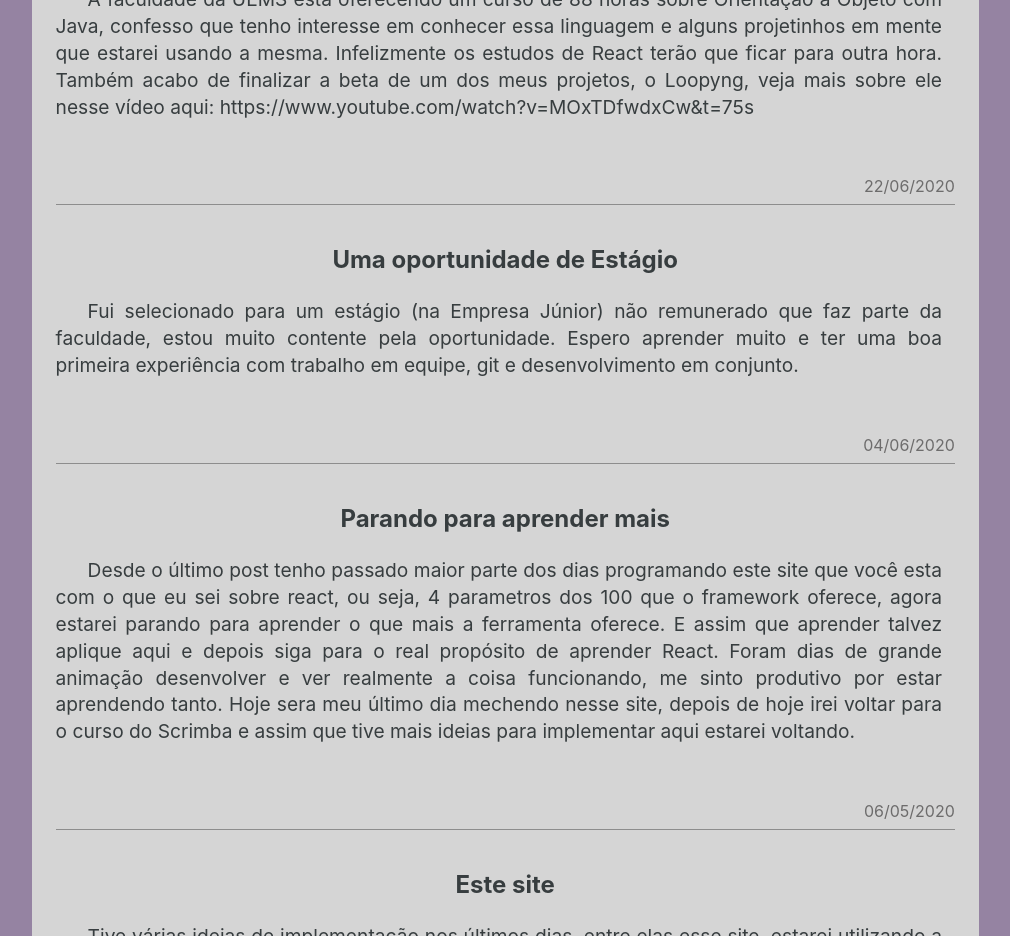
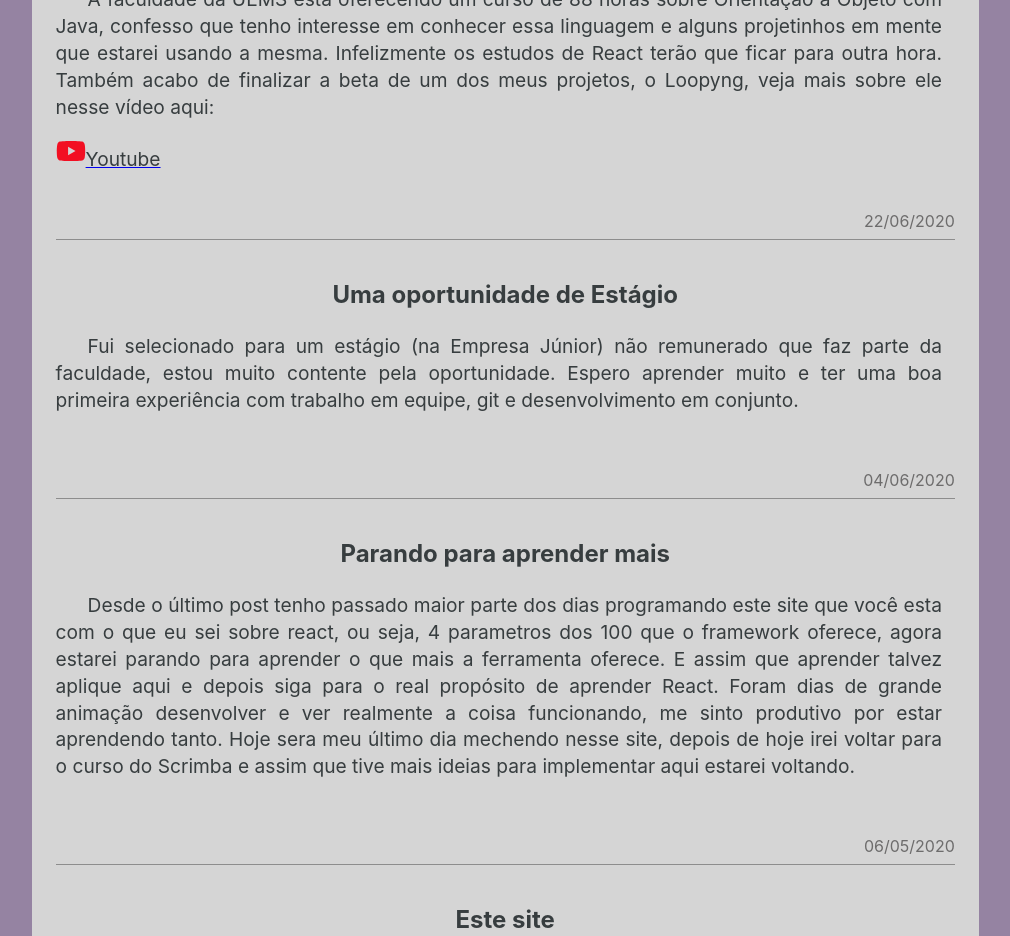
Before and after one commit to RenatoCesarF/About_me, a React (Create React App) app: page /posts in a window 1280 px wide. Shown: the part 2040-2976 px from the top of the page, without its empty margins (122-1132 px from the left). Built offline with nearby package versions, Linux system fonts and the light colour scheme.

Commit message:
:pencil: Update post

```diff
--- a/src/Pages/MyPosts/index.js
+++ b/src/Pages/MyPosts/index.js
@@ -37,8 +37,10 @@ export default function MyPosts() {
                     />
                     <Post
                         titulo = 'Iniciando em Java e projeto beta finalizado'
-                        texto = 'A faculdade da UEMS está oferecendo um curso de 88 horas sobre Orientação à Objeto com Java, confesso que tenho interesse em conhecer essa linguagem e alguns projetinhos em mente que estarei usando a mesma. Infelizmente os estudos de React terão que ficar para outra hora. Também acabo de finalizar a beta de um dos meus projetos, o Loopyng, veja mais sobre ele nesse vídeo aqui: https://www.youtube.com/watch?v=MOxTDfwdxCw&t=75s'
+                        texto = 'A faculdade da UEMS está oferecendo um curso de 88 horas sobre Orientação à Objeto com Java, confesso que tenho interesse em conhecer essa linguagem e alguns projetinhos em mente que estarei usando a mesma. Infelizmente os estudos de React terão que ficar para outra hora. Também acabo de finalizar a beta de um dos meus projetos, o Loopyng, veja mais sobre ele nesse vídeo aqui:'
                         data = '22/06/2020'
+                        link = "https://www.youtube.com/watch?v=MOxTDfwdxCw&t"
+                        linkText="Youtube"
                     />
                     <Post
                         titulo = 'Uma oportunidade de Estágio'
```
